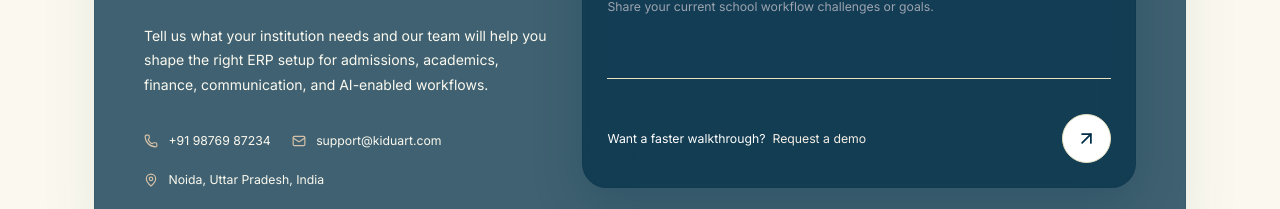
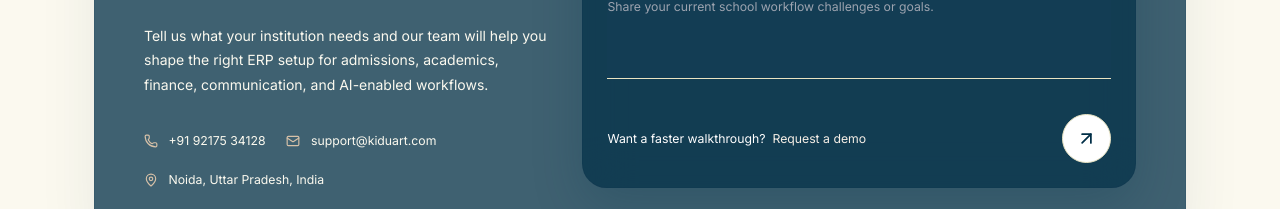
Before and after one commit to Kiduart/ERP-Website, a Next.js app: page / in a window 1280 px wide. Shown: the part 6240-6449 px from the top of the page. Built offline with nearby package versions, Linux system fonts and the light colour scheme.

Commit message:
Updated contact number

```diff
--- a/src/components/layout/Footer.tsx
+++ b/src/components/layout/Footer.tsx
@@ -45,7 +45,7 @@ export function Footer() {
             </p>
 
             <div className="mt-6 space-y-3 text-sm text-brand-navy/75">
-              <a href="tel:+919876987234" className="flex items-center gap-3 transition-colors hover:text-brand-teal">
+              <a href="tel:+919217534128" className="flex items-center gap-3 transition-colors hover:text-brand-teal">
                 <Phone className="h-4 w-4 text-brand-teal" />
                 <span>{CONTACT_PHONE_DISPLAY}</span>
               </a>
--- a/src/lib/contact.ts
+++ b/src/lib/contact.ts
@@ -1,5 +1,5 @@
-export const CONTACT_PHONE_DISPLAY = "+91 98769 87234";
-export const CONTACT_PHONE_E164 = "919876987234";
+export const CONTACT_PHONE_DISPLAY = "+91 92175 34128";
+export const CONTACT_PHONE_E164 = "919217534128";
 export const CONTACT_EMAIL = "support@kiduart.com";
 export const CONTACT_LOCATION = "Noida, Uttar Pradesh, India";
 export const DEFAULT_COUNTRY_CODE = "+91";
```
